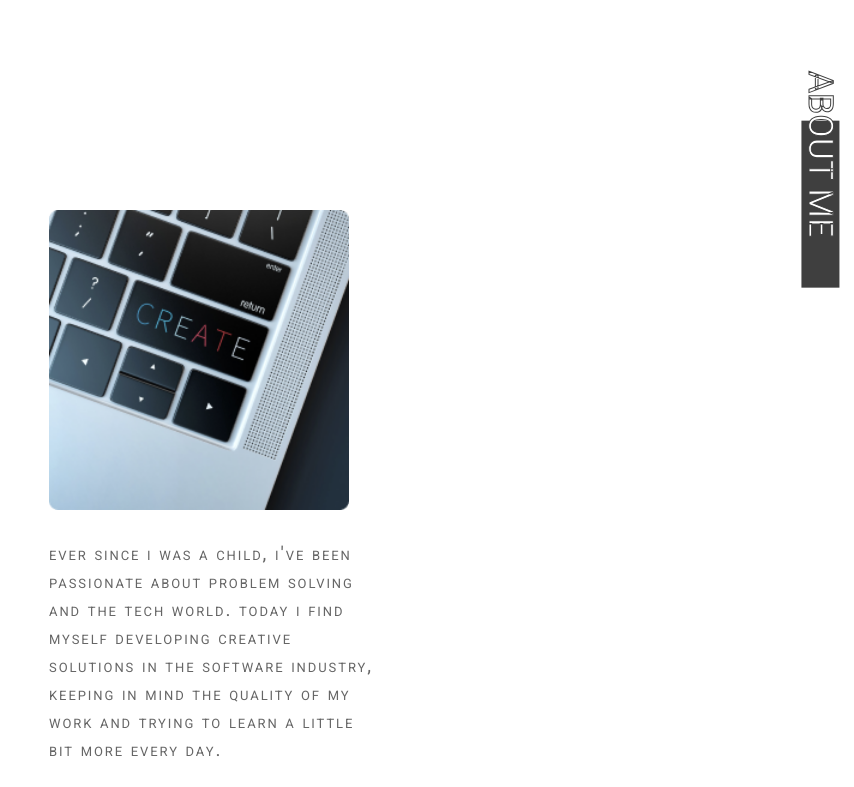
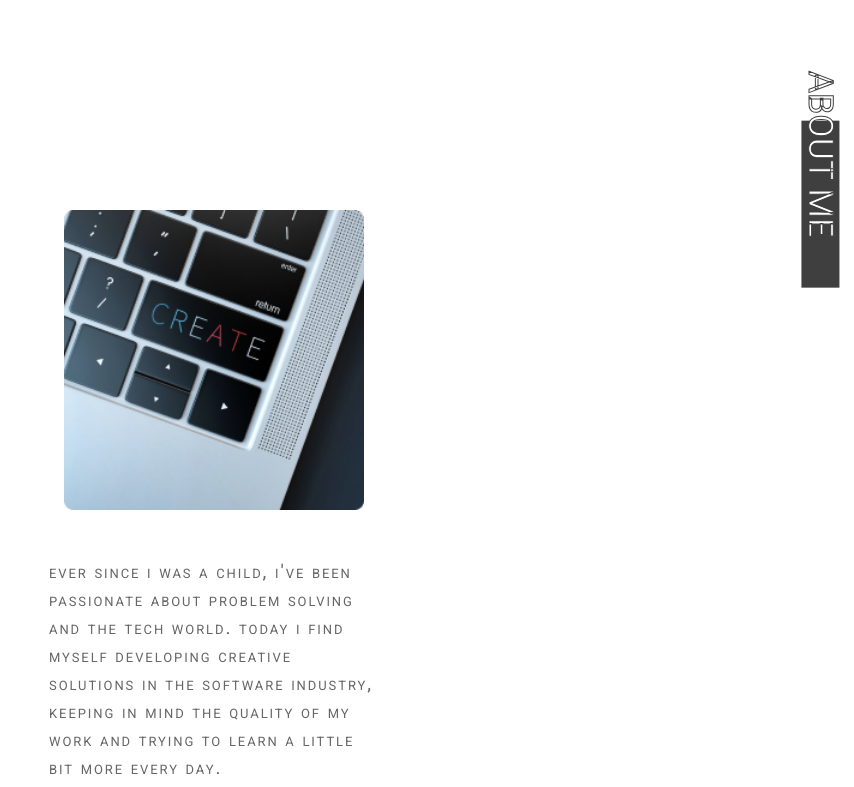
Before and after one commit to josemoralesdev/josemoralesdev.github.io, a Gatsby site: page / in a window 1280 px wide. Shown: the part 900-1687 px from the top of the page, without its empty margins (426-1280 px from the left). Built offline with nearby package versions, Linux system fonts and the light colour scheme; Gatsby itself is replaced by a stand-in of ours.

Commit message:
Added gatsby image query to index.jsx, added fluid image to about section.

```diff
--- a/src/components/about/index.jsx
+++ b/src/components/about/index.jsx
@@ -2,13 +2,35 @@ import React from "react"
 import { AboutData } from "../../data/config"
 import Banner from "../banner/banner.jsx"
 import styles from "./index.module.scss"
+import { graphql, useStaticQuery } from "gatsby"
+import Img from "gatsby-image"
 export default function About() {
-  const { section, image, textOne, textTwo, textThree } = AboutData
+  const data = useStaticQuery(graphql`
+    query aboutImage {
+      file(relativePath: { eq: "create.png" }) {
+        id
+        childImageSharp {
+          fixed(height: 300, width: 300) {
+            ...GatsbyImageSharpFixed
+          }
+          fluid {
+            ...GatsbyImageSharpFluid
+          }
+        }
+      }
+    }
+  `)
+  const { section, textOne, textTwo, textThree } = AboutData
   return (
     <>
       <section className={section} id={section}>
         <Banner text="About Me" direction="down" position="right" />
-        <img src={image} alt="" srcSet="" className={styles.image} />
+        <Img
+          fluid={{ ...data.file.childImageSharp.fluid, aspectRatio: 1 }}
+          alt=""
+          srcSet=""
+          className={styles.image}
+        />
         <p className={styles.aboutText}>{textOne}</p>
         <p className={styles.aboutText}>{textTwo}</p>
         <p className={styles.aboutText}>{textThree}</p>
--- a/src/components/about/index.module.scss
+++ b/src/components/about/index.module.scss
@@ -4,9 +4,10 @@
     text-transform: lowercase;
     display: flex;
     flex-direction: column;
-    width: fit-content;
     .image {
       height: 300px;
+      margin: 0 auto;
+      z-index: -1;
       width: 300px;
       margin-bottom: 30px;
     }
@@ -16,6 +17,7 @@
       color: var(--black-300);
       font-size: 1.28em;
       line-height: 28px;
+      margin: 1rem auto;
       align-items: center;
       letter-spacing: 0.1em;
       font-weight: 400;
```
